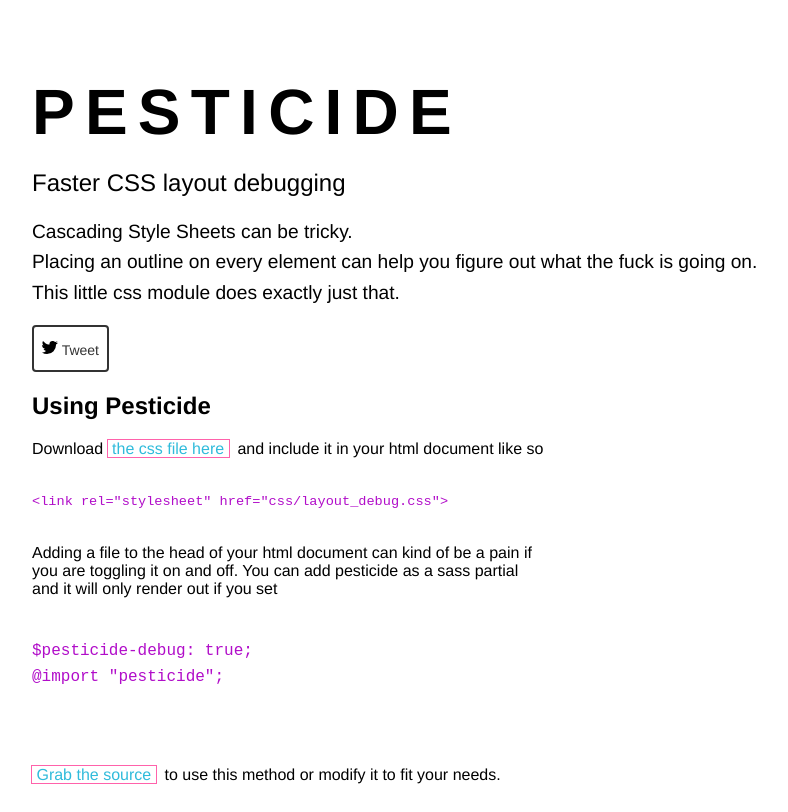
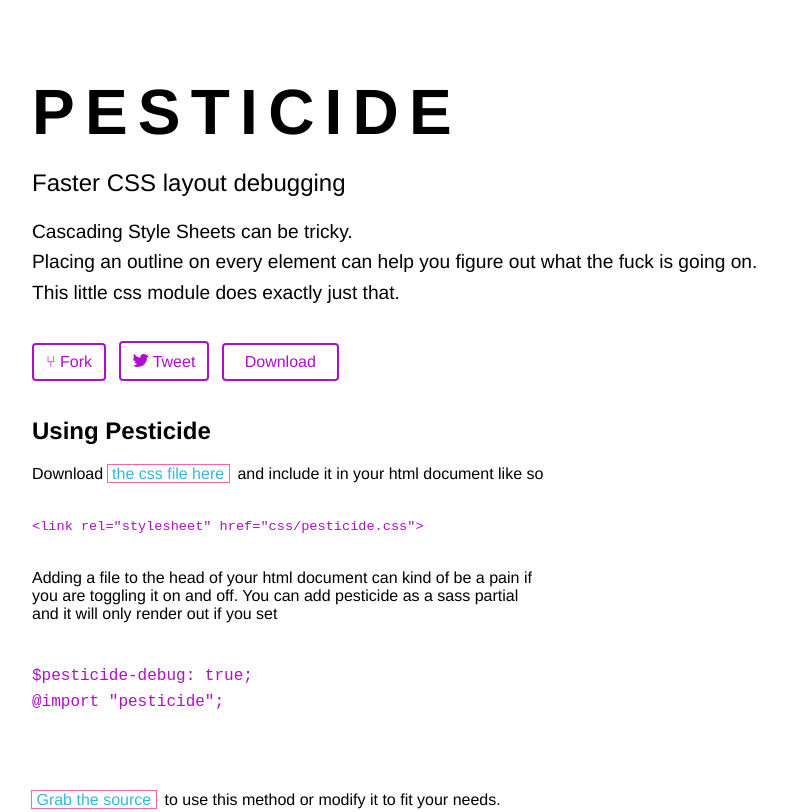
Before and after one commit to mrmrs/pesticide, a website: page index.html in a window 1280 px wide. Shown: the top 812 px of the page, without its empty margins (0-788 px from the left). Drawn offline with Linux system fonts and the light colour scheme.

Commit message:
Changes wut.

```diff
--- a/index.html
+++ b/index.html
@@ -10,7 +10,10 @@
       body { font-family: avenir, helvetica, arial, sans-serif; }
       .no-outline { outline: 0!important; }
       .examples * { padding: .5rem; margin: 1rem; transtion: outline-color 3s ease-in-out; -webkit-transition: outline-color 3s ease-in-out;}
-      .button { text-decoration: none; border-radius: .25rem; border: 2px solid #333; display: inline-block; padding: .75rem .5rem; font-size: 14px; color: #333; }
+      .button { text-decoration: none; border-radius: .25rem; border: 2px solid rgb(177, 13, 210); display: inline-block; padding: .5rem .75rem; font-size: 16px; color: rgb(177,13,210); margin-right: .5rem;}
+      .button:hover { opacity: 0.4; transition: opacity .3s ease-in-out; -webkit-transition: opacity .3s ease-in-out; }
+      .button:active { opacity: 0.6; transition: opacity .3s ease-in-out; -webkit-transition: opacity .3s ease-in-out; }
+.geomicon { position: relative; top: 1px; }
     </style>
     <link rel="stylesheet" href="css/i.css">
     <link rel="stylesheet" href="css/layout_debug.css">
@@ -23,21 +26,24 @@
         Cascading Style Sheets can be tricky. <br>Placing an outline on every element can help
         you figure out what the fuck is going on. <br>This little css module does exactly just that.
       </p>
-      <div class="mtm download-the-worst-code-ever no-outline">
-      <a href="https://twitter.com/intent/tweet?text=Pesticide: Faster css layout debugging made easy. &url=http://pesticide.it&via=mrmrs_" target="_blank" class="no-outline button button-box-white">
-        <svg class="geomicon no-outline" xmlns="http://www.w3.org/2000/svg" viewBox="0 0 32 32" width="16" height="16">
+      <div class="mvm pvm download-the-worst-code-ever no-outline">
+<a class="no-outline button" href="http://github.com/mrmrs/pesticide" title="Pesticide on Github"><span class="no-outline">⑂</span> Fork</a>
+      <a href="https://twitter.com/intent/tweet?text=Pesticide: Faster css layout debugging made easy.&url=http://pesticide.io&via=mrmrs%5f
+" target="_blank" class="no-outline button button-box-white">
+        <svg class="geomicon no-outline" xmlns="http://www.w3.org/2000/svg" viewBox="0 0 32 32" width="16" height="16" fill="#B10DD2">
           <path d="M2 4 C6 8 10 12 15 11 A6 6 0 0 1 22 4 A6 6 0 0 1 26 6 A8 8 0 0 0 31 4 A8 8 0 0 1 28 8 A8 8 0 0 0 32 7 A8 8 0 0 1 28 11 A18 18 0 0 1 10 30 A18 18 0 0 1 0 27 A12 12 0 0 0 8 24 A8 8 0 0 1 3 20 A8 8 0 0 0 6 19.5 A8 8 0 0 1 0 12 A8 8 0 0 0 3 13 A8 8 0 0 1 2 4"/>
         </svg>
         Tweet
       </a>
+<a class="no-outline button" href="https://github.com/mrmrs/pesticide/zipball/master">&nbsp; Download &nbsp; </a>
       </div>
       <h2 class="no-outline">Using Pesticide</h2>
       <p class="no-outline mbn">
-        Download <a href="https://raw.github.com/mrmrs/pesticide/master/css/layout_debug.css" class="link purple">&nbsp;the css file here&nbsp;</a>  &nbsp;and include it in your html document like so
+        Download <a href="https://raw.github.com/mrmrs/pesticide/master/css/pesticide.css" class="link purple">&nbsp;the css file here&nbsp;</a>  &nbsp;and include it in your html document like so
       </p>
 <pre class="no-outline">
 <code class="no-outline purple f6">
-&lt;link rel="stylesheet" href="css/layout_debug.css"&gt;
+&lt;link rel="stylesheet" href="css/pesticide.css"&gt;
 </code>
 </pre>
 <p class="no-outline" style="max-width: 32em;">
```
